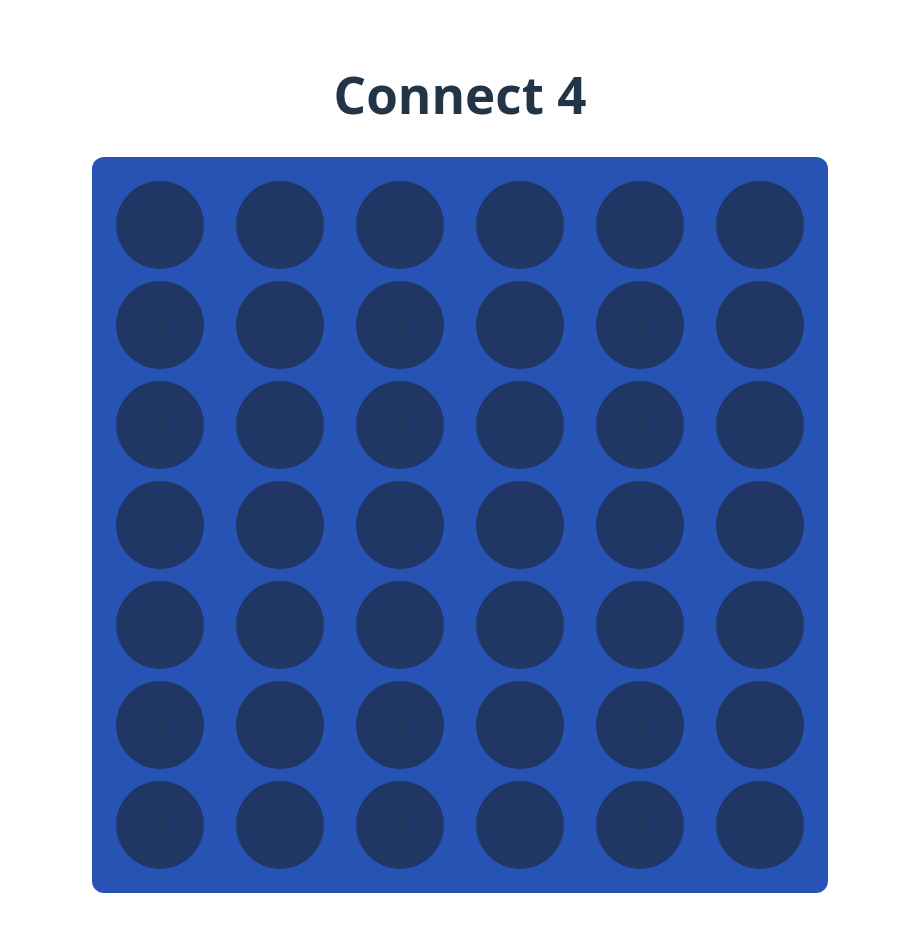
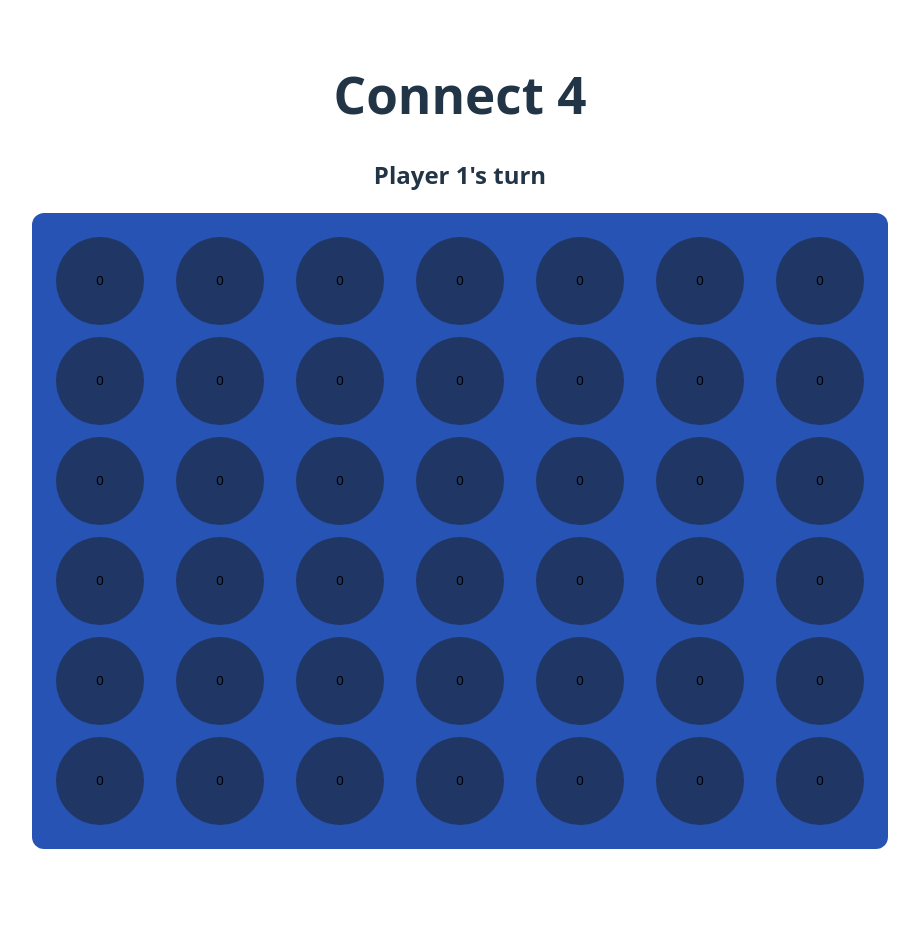
Before and after one commit to JMTC-dev/connect4, a React (Vite) app: page / in a window 1280 px wide. Shown: the whole page, without its empty margins (180-1099 px from the left). After the commit the page ends 881 px from the top, so only its background shows below. Built offline with nearby package versions, Linux system fonts and the light colour scheme.

Commit message:
feat: add board and app relationship, log row on click

```diff
--- a/src/App.tsx
+++ b/src/App.tsx
@@ -1,27 +1,27 @@
 import { useState } from "react";
-import { Board, row, col } from "./types/constants";
+import { Board, row, col, Cell } from "./types/constants";
 import "./App.css";
 import GameBoard from "./components/Board";
 
 const initBoard = () => {
-  let newBoard: Board = [];
-  for (let r = 0; r < row; r++) {
-    for (let c = 0; c < col; c++) {
-      if (!newBoard[r]) {
-        newBoard[r] = [];
-      }
-      newBoard[r].push(0);
-    }
-  }
+  let newBoard: Board = Array(col)
+    .fill(null)
+    .map(() => Array(row).fill(0));
   return newBoard;
+};
+
+const findAvailableRow = (colIndex: number) => {
+  console.log("hello", colIndex);
 };
 
 function App() {
   const [boardData, setBoardData] = useState<Board>(() => initBoard());
+  const [playerTurn, setPlayerTurn] = useState<Cell>(1);
   return (
     <>
       <h1>Connect 4</h1>
-      <GameBoard boardData={boardData} />
+      <h2>{`Player ${playerTurn}'s turn`}</h2>
+      <GameBoard boardData={boardData} onColumnClick={findAvailableRow} />
     </>
   );
 }
--- a/src/components/Board.module.css
+++ b/src/components/Board.module.css
@@ -25,9 +25,6 @@
   cursor: pointer;
 }
 
-.row {
-}
-
 .cell {
   display: flex;
   align-items: center;
--- a/src/components/Board.tsx
+++ b/src/components/Board.tsx
@@ -1,15 +1,22 @@
-import { Board } from "../types/constants";
+import { Board, Cell } from "../types/constants";
 import styles from "./Board.module.css";
 
 interface GameBoardProps {
   boardData: Board;
+  onColumnClick: (colIndex: number) => void;
 }
 
-const GameBoard = ({ boardData }: GameBoardProps) => {
+const GameBoard = ({ boardData, onColumnClick }: GameBoardProps) => {
   return (
+    <>
       <div className={`${styles.gameboard}`}>
         {boardData.map((col, colIndex) => (
-        <div key={`col-${colIndex}`} className={styles.col} tabIndex={0}>
+          <button
+            key={`col-${colIndex}`}
+            className={styles.col}
+            tabIndex={0}
+            onClick={() => onColumnClick(colIndex)}
+          >
             {col.map((row, rowIndex) => (
               <div
                 key={`col-${colIndex}-row-${rowIndex}`}
@@ -18,9 +25,10 @@ const GameBoard = ({ boardData }: GameBoardProps) => {
                 {row}
               </div>
             ))}
-        </div>
+          </button>
         ))}
       </div>
+    </>
   );
 };
 
--- a/src/index.css
+++ b/src/index.css
@@ -36,15 +36,7 @@ h1 {
 }
 
 button {
-  border-radius: 8px;
-  border: 1px solid transparent;
-  padding: 0.6em 1.2em;
-  font-size: 1em;
-  font-weight: 500;
-  font-family: inherit;
-  background-color: #1a1a1a;
-  transition: border-color 0.25s;
-  cursor: pointer;
+  border: none;
 }
 
 @media (prefers-color-scheme: light) {
```
Lines whose indentation alone changed are shown as unchanged.
